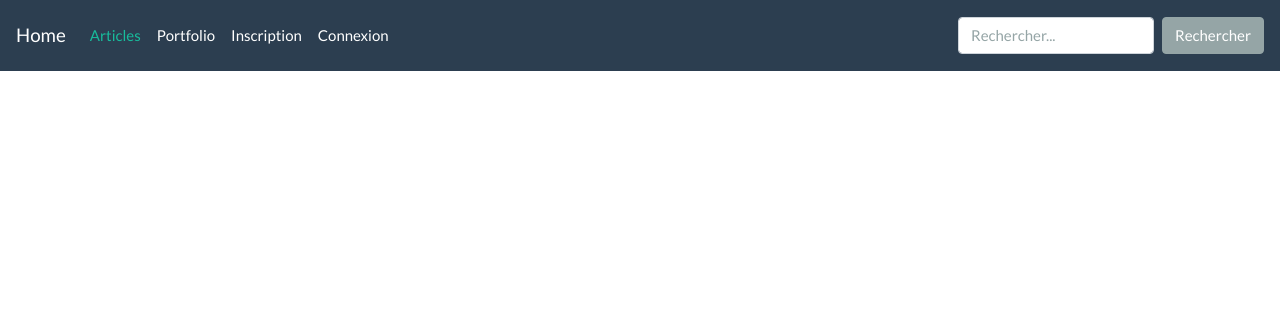
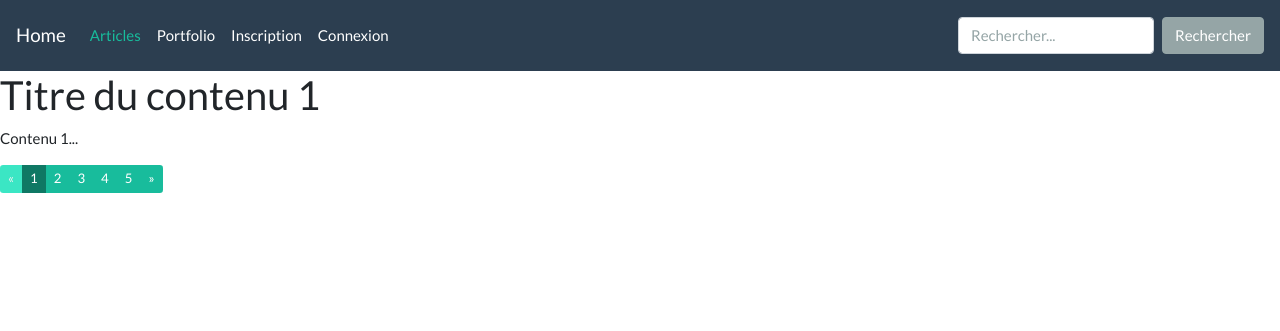
Before and after one commit to valros76/personnal_project5, a PHP site: page / in a window 1280 px wide. Shown: the top 331 px of the page. Run offline with PHP 8.4, Linux system fonts and the light colour scheme.

Commit message:
Add initial baseTemplate.php - base template for my site pages.

```diff
--- /dev/null
+++ b/templates/baseTemplate.php
@@ -0,0 +1,75 @@
+<!DOCTYPE html>
+<html lang="en">
+<head>
+    <meta charset="UTF-8">
+    <link rel="stylesheet" href="https://bootswatch.com/4/flatly/bootstrap.min.css">
+    <meta name="viewport" content="width=device-width, initial-scale=1.0">
+    <meta http-equiv="X-UA-Compatible" content="ie=edge">
+    <title><?= $pageTitle; ?></title>
+</head>
+<body>
+
+    <header>
+        <nav class="navbar navbar-expand-lg navbar-dark bg-primary">
+            <a class="navbar-brand" href="?action=home">Home</a>
+            <button class="navbar-toggler" type="button" data-toggle="collapse" data-target="#navbarColor01" aria-controls="navbarColor01" aria-expanded="false" aria-label="Toggle navigation">
+                <span class="navbar-toggler-icon"></span>
+            </button>
+
+            <div class="collapse navbar-collapse" id="navbarColor01">
+                <ul class="navbar-nav mr-auto">
+                    <li class="nav-item active">
+                        <a class="nav-link" href="?action=articles">Articles <span class="sr-only">(current)</span></a>
+                    </li>
+                    <li class="nav-item">
+                        <a class="nav-link" href="?action=portfolio">Portfolio</a>
+                    </li>
+                    <li class="nav-item">
+                        <a class="nav-link" href="?action=inscription">Inscription</a>
+                    </li>
+                    <li class="nav-item">
+                        <a class="nav-link" href="?action=connexion">Connexion</a>
+                    </li>
+                </ul>
+                <form action="?action=submitSearch" method="post" class="form-inline my-2 my-lg-0">
+                <input class="form-control mr-sm-2" type="text" placeholder="Rechercher...">
+                <button class="btn btn-secondary my-2 my-sm-0" type="submit">Rechercher</button>
+                </form>
+            </div>
+        </nav>
+    </header>
+
+    <section>
+        <?= $content; ?>
+    </section>
+
+    <footer>
+            <div>
+                <ul class="pagination pagination-sm">
+                    <li class="page-item disabled">
+                    <a class="page-link" href="#">&laquo;</a>
+                    </li>
+                    <li class="page-item active">
+                    <a class="page-link" href="#">1</a>
+                    </li>
+                    <li class="page-item">
+                    <a class="page-link" href="#">2</a>
+                    </li>
+                    <li class="page-item">
+                    <a class="page-link" href="#">3</a>
+                    </li>
+                    <li class="page-item">
+                    <a class="page-link" href="#">4</a>
+                    </li>
+                    <li class="page-item">
+                    <a class="page-link" href="#">5</a>
+                    </li>
+                    <li class="page-item">
+                    <a class="page-link" href="#">&raquo;</a>
+                    </li>
+                </ul>
+            </div>
+    </footer>
+
+</body>
+</html>
--- a/views/homeView.php
+++ b/views/homeView.php
@@ -1,41 +1,15 @@
-<!DOCTYPE html>
-<html lang="en">
-<head>
-    <meta charset="UTF-8">
-    <link rel="stylesheet" href="https://bootswatch.com/4/flatly/bootstrap.min.css">
-    <meta name="viewport" content="width=device-width, initial-scale=1.0">
-    <meta http-equiv="X-UA-Compatible" content="ie=edge">
-    <title>Home</title>
-</head>
-<body>
-    <header>
-    <nav class="navbar navbar-expand-lg navbar-dark bg-primary">
-        <a class="navbar-brand" href="?action=home">Home</a>
-        <button class="navbar-toggler" type="button" data-toggle="collapse" data-target="#navbarColor01" aria-controls="navbarColor01" aria-expanded="false" aria-label="Toggle navigation">
-            <span class="navbar-toggler-icon"></span>
-        </button>
+<?php
+    $pageTitle = "Home"
+?>
 
-        <div class="collapse navbar-collapse" id="navbarColor01">
-            <ul class="navbar-nav mr-auto">
-                <li class="nav-item active">
-                    <a class="nav-link" href="?action=articles">Articles <span class="sr-only">(current)</span></a>
-                </li>
-                <li class="nav-item">
-                    <a class="nav-link" href="?action=portfolio">Portfolio</a>
-                </li>
-                <li class="nav-item">
-                    <a class="nav-link" href="?action=inscription">Inscription</a>
-                </li>
-                <li class="nav-item">
-                    <a class="nav-link" href="?action=connexion">Connexion</a>
-                </li>
-            </ul>
-            <form action="?action=submitSearch" method="post" class="form-inline my-2 my-lg-0">
-            <input class="form-control mr-sm-2" type="text" placeholder="Rechercher...">
-            <button class="btn btn-secondary my-2 my-sm-0" type="submit">Rechercher</button>
-            </form>
-        </div>
-        </nav>
-    </header>
-</body>
-</html>
+<?php ob_start();
+
+    echo '
+        <article>
+            <h2>Titre du contenu 1</h2>
+            <p>Contenu 1...</p>
+        </article>
+    ';
+
+$content = ob_get_clean();?>
+<?php require('templates/baseTemplate.php'); ?>
```
